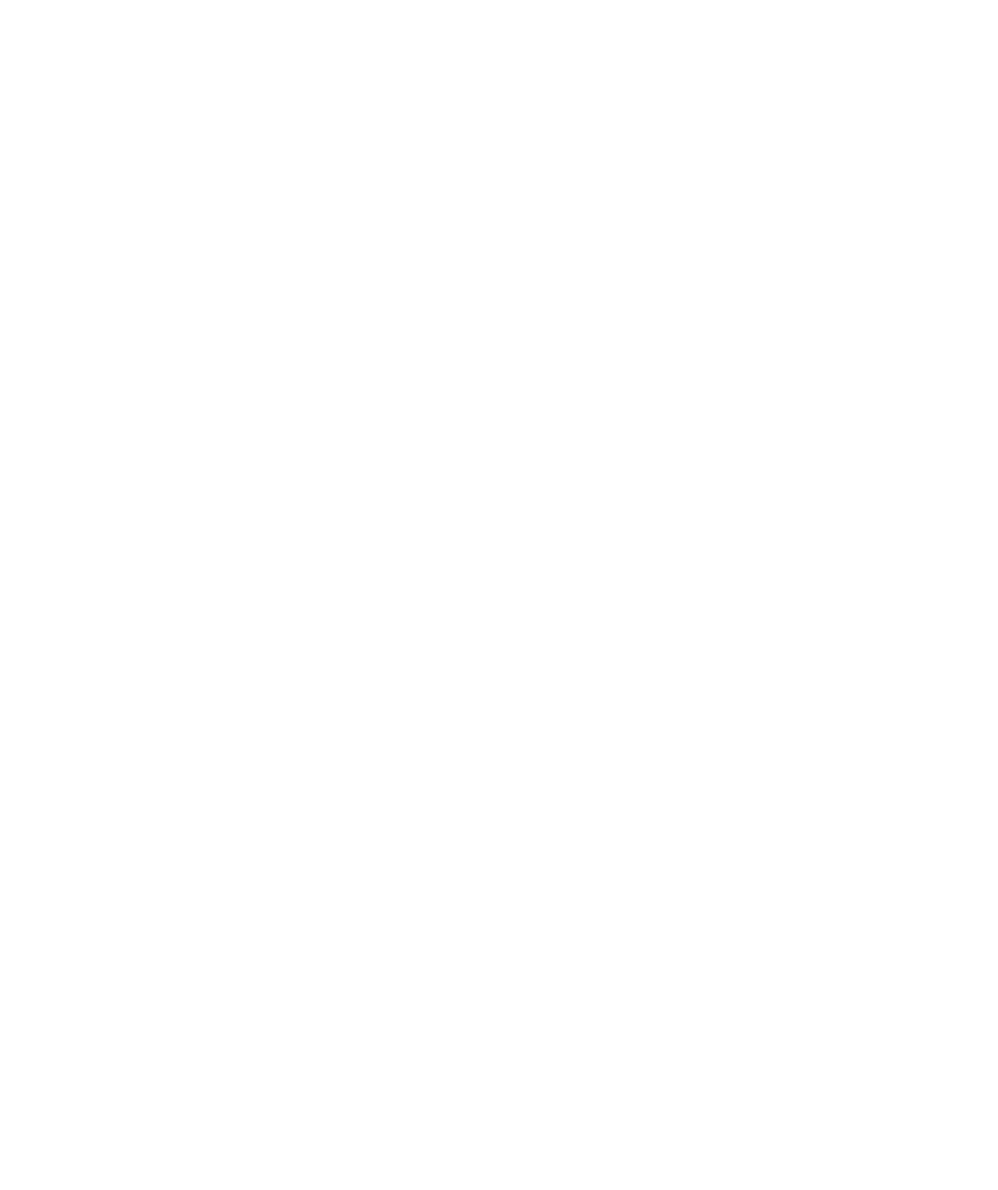
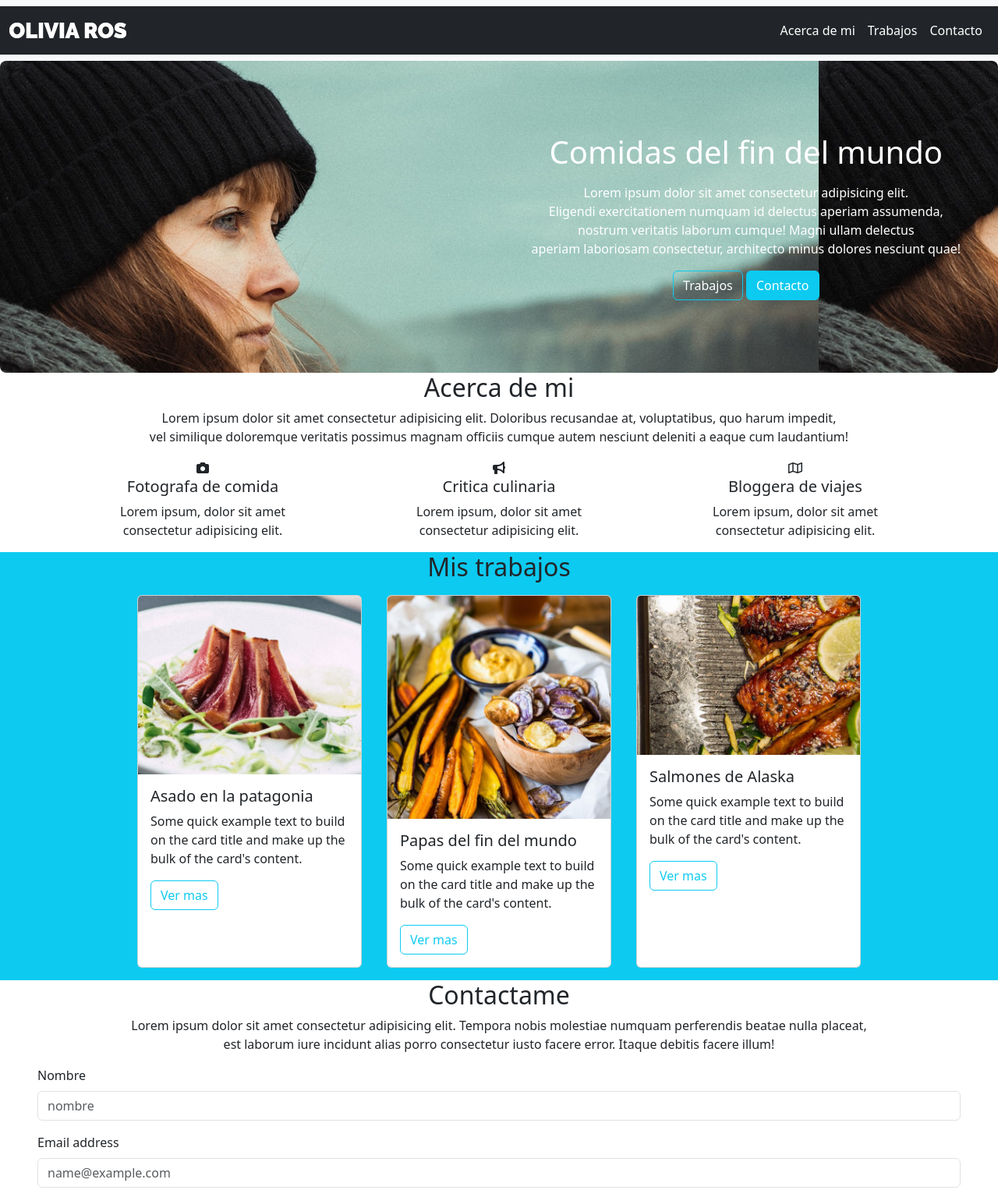
Before and after one commit to JoseLuisRiquelme/OliviaRos_WebPage, a website: page index.html in a window 1280 px wide. Shown: the top 1526 px of the page at 78% size. Before the commit the page ends 800 px from the top, so only its background shows below. Drawn offline with Linux system fonts and the light colour scheme.

Commit message:
developing the webpage Olivia Ros

```diff
--- a/index.html
+++ b/index.html
@@ -6,7 +6,105 @@
     <title>Olivia Ros</title>
     <link rel="stylesheet" href="./css/custom.css">
 </head>
-<body>
+<body >
+    <nav class="navbar navbar-expand-lg bg-body-tertiary">
+        <div class="container-fluid bg-dark">
+          <a class="navbar-brand" href="#"><img src="./assets/img/logo.png" class="img-fluid my-3" alt="logo"></a>
+          <button class="navbar-toggler " type="button" data-bs-toggle="collapse" data-bs-target="#navbarNavAltMarkup" aria-controls="navbarNavAltMarkup" aria-expanded="false" aria-label="Toggle navigation">
+            <span class="navbar-toggler-icon bg-white"></span>
+          </button>
+          <div class="collapse navbar-collapse" id="navbarNavAltMarkup">
+            <div class="navbar-nav ms-auto">
+              <a class="nav-link text-white" href="#">Acerca de mi</a>
+              <a class="nav-link text-white" href="#">Trabajos</a>
+              <a class="nav-link text-white" aria-disabled="true">Contacto</a>
+            </div>
+          </div>
+        </div>
+      </nav>
+      <hero-section>
+        <div class="p-5 text-center bg-image rounded-3" style="
+    background-image: url('./assets/img/bg-hero.jpg');
+    height: 400px;
+  ">
+    <div class="d-flex justify-content-center align-items-center h-100">
+      <div class="text-white ms-auto">
+        <h1 class="mb-3 o">Comidas del fin del mundo</h1>
+        <p class="ms-auto">Lorem ipsum dolor sit amet consectetur adipisicing elit.<br> Eligendi exercitationem numquam id delectus aperiam assumenda,<br> nostrum veritatis laborum cumque! Magni ullam delectus<br> aperiam laboriosam consectetur, architecto minus dolores nesciunt quae!</p>
+        <a class="btn btn-outline-info text-white " href="#!" role="button">Trabajos</a>
+        <a class="btn btn-outline-info btn-info text-white" href="#!" role="button">Contacto</a>
 
+
+    </div>
+  </div>
+</div>
+      </hero-section>
+      <acerca-de-mi class="d-flex-column">
+        <h2 class="text-center">Acerca de mi</h2>
+        <p class="text-center">Lorem ipsum dolor sit amet consectetur adipisicing elit.
+             Doloribus recusandae at, voluptatibus, quo harum impedit,<br>
+             vel similique doloremque veritatis possimus magnam officiis
+              cumque autem nesciunt deleniti a eaque cum laudantium!</p>
+        <div class="container text-center">
+        <div class="row align-items-start">
+        <div class="col-4 col-xs-12"><i class="fa-solid fa-camera "></i><h5>Fotografa de comida</h5><p>Lorem ipsum, dolor sit amet <br>consectetur adipisicing elit.</p></div>
+        <div class="col-4 col-xs-12" ><i class="fa-solid fa-bullhorn"></i><h5>Critica culinaria</h5><p>Lorem ipsum, dolor sit amet <br>consectetur adipisicing elit.</p></div>
+        <div class="col-4 col-xs-12" ><i class="fa-regular fa-map"></i><h5>Bloggera de viajes</h5><p>Lorem ipsum, dolor sit amet <br>consectetur adipisicing elit.</p></div>
+        </div>
+       </div>
+
+      </acerca-de-mi>
+      <portafolio class="containe-fluid d-flex-column">
+        <h2 class="text-center bg-info my-0">Mis trabajos</h2>
+        <div class="d-flex justify-content-center bg-info my-0">
+        <div class="card mx-3 my-3" style="width: 18rem;">
+            <img src="./assets/img/card-1.jpg" class="card-img-top" alt="plato asado">
+            <div class="card-body">
+              <h5 class="card-title">Asado en la patagonia</h5>
+              <p class="card-text">Some quick example text to build on the card title and make up the bulk of the card's content.</p>
+              <a href="#" class="btn btn-ligth text-info btn-outline-info">Ver mas</a>
+            </div>
+          </div>
+          <div class="card mx-3 my-3" style="width: 18rem;">
+            <img src="./assets/img/card-2.jpg" class="card-img-top" alt="plato de papas">
+            <div class="card-body">
+              <h5 class="card-title">Papas del fin del mundo</h5>
+              <p class="card-text">Some quick example text to build on the card title and make up the bulk of the card's content.</p>
+              <a href="#" class="btn btn-ligth text-info btn-outline-info">Ver mas</a>
+            </div>
+          </div>
+          <div class="card mx-3 my-3" style="width: 18rem;">
+            <img src="./assets/img/card-3.jpg" class="card-img-top" alt="plato salmon">
+            <div class="card-body">
+              <h5 class="card-title">Salmones de Alaska</h5>
+              <p class="card-text">Some quick example text to build on the card title and make up the bulk of the card's content.</p>
+              <a href="#" class="btn btn-ligth text-info btn-outline-info">Ver mas</a>
+            </div>
+          </div>
+        </div>
+
+      </portafolio>
+      <contactame>
+        <h2 class="text-center">Contactame</h2>
+        <p class="text-center">Lorem ipsum dolor sit amet consectetur adipisicing elit. Tempora nobis molestiae numquam perferendis beatae nulla placeat,<br>est laborum iure incidunt alias porro consectetur iusto facere error. Itaque debitis facere illum!</p>
+        <div class="mb-3 mx-5">
+            <label for="exampleFormControlInput1" class="form-label">Nombre</label>
+            <input type="text" class="form-control" id="exampleFormControlInput1" placeholder="nombre">
+          </div>
+          <div class="mb-3 mx-5">
+            <label for="exampleFormControlInput1" class="form-label">Email address</label>
+            <input type="email" class="form-control" id="exampleFormControlInput1" placeholder="name@example.com">
+          </div>
+          <div class="mb-3 mx-5">
+            <label for="exampleFormControlTextarea1" class="form-label">Mensaje</label>
+            <textarea class="form-control" id="exampleFormControlTextarea1" rows="3" placeholder="escribe aqui tu mensaje"></textarea>
+          </div>
+
+      </contactame>
+      <footer>
+        <p class="text-center bg-dark text-white">Olivia Ros 2019. Todos los derechos reservados.</p>
+
+      </footer>
+      <script src="https://kit.fontawesome.com/d058062795.js" crossorigin="anonymous"></script>
 </body>
 </html>
```
Also changed, not shown: css/custom.css.
